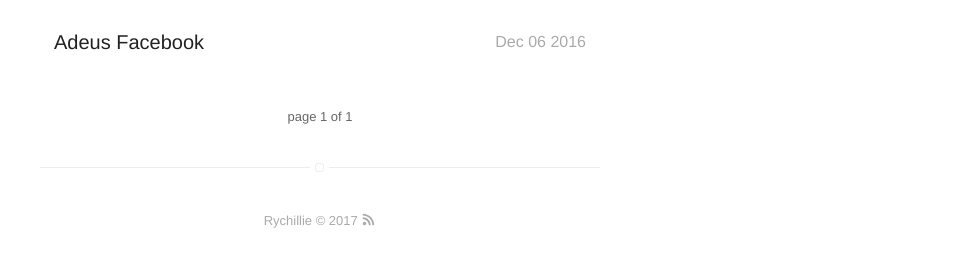
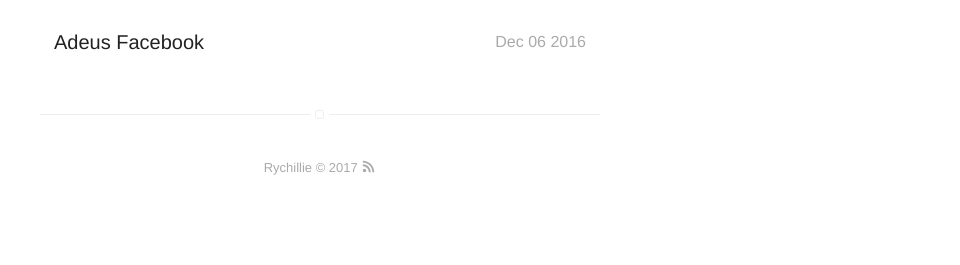
Before and after one commit to Rychillie/rychillieOLD, a Jekyll site: the page built from blog/index.html, in a window 1280 px wide. Shown: the part 1240-1505 px from the top of the page, without its empty margins (320-1280 px from the left). Built offline with Jekyll 4.4.1, drawn with Linux system fonts in a browser that asks for light colours; the list of posts is cut into pages by our own code; after the commit the page ends 1455 px from its top, so only the background shows below that.

Commit message:
Update _config.yml

```diff
--- a/_config.yml
+++ b/_config.yml
@@ -59,8 +59,8 @@ authors:
 width: normal
 
 # if you don't need pagination, comment the *paginate* configs below
-paginate: 20
-paginate_path: "blog/:num/"
+# paginate: 20
+# paginate_path: "blog/:num/"
 
 # if you don't need projects, comment the *projects* configs below
 projects: false
```
